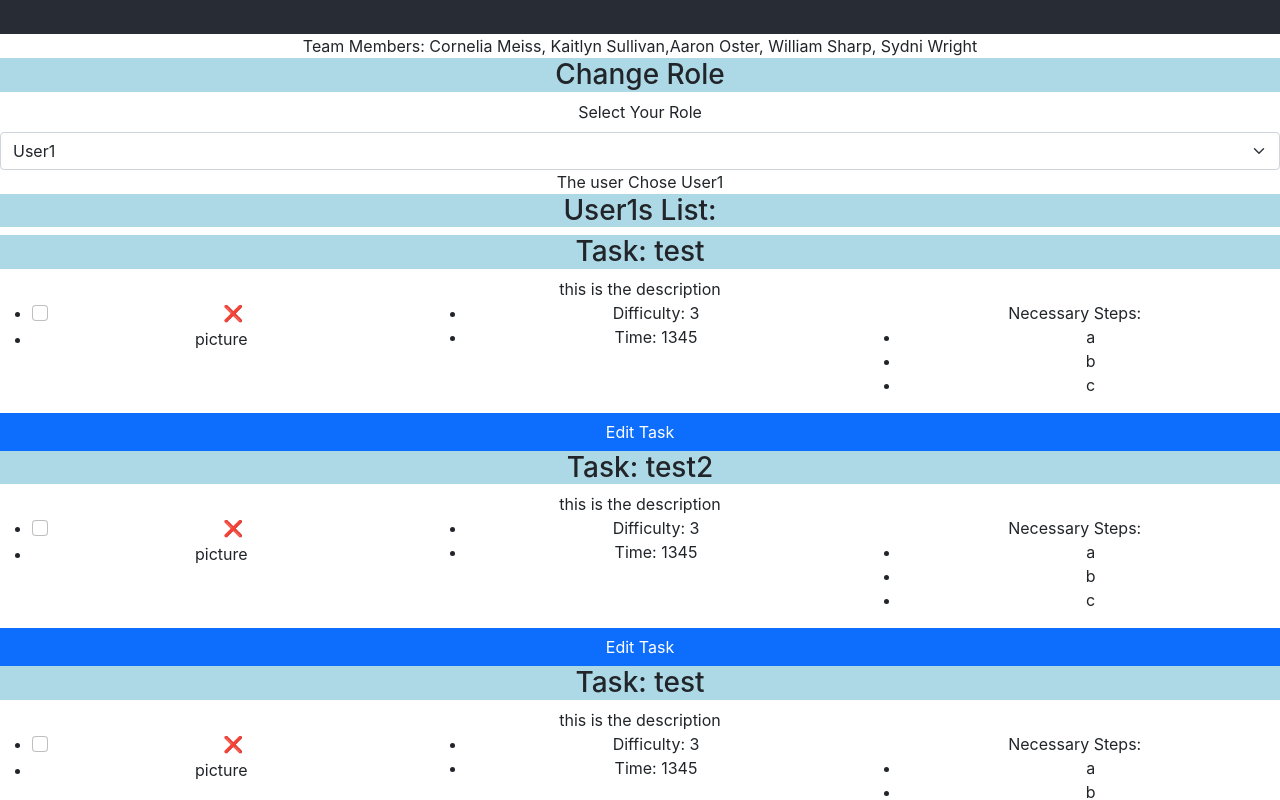
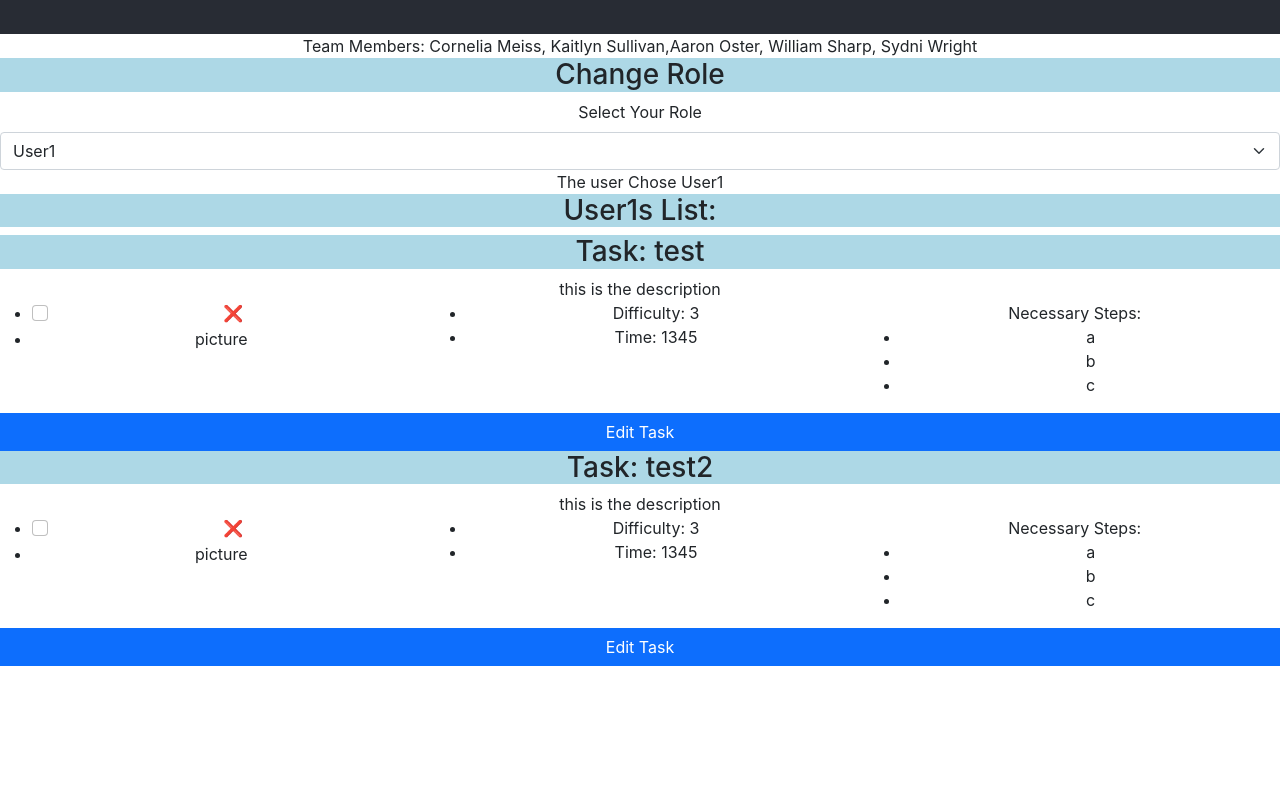
Before and after one commit to cmeiss/team18, a React (Create React App) app: page / in a window 1280 px wide. Shown: the part 286-1086 px from the top of the page. After the commit the page ends 952 px from the top, so only its background shows below. Built offline with nearby package versions, Linux system fonts and the light colour scheme.

Commit message:
deleted old example of using display view

```diff
--- a/src/App.tsx
+++ b/src/App.tsx
@@ -142,28 +142,6 @@ function App(): JSX.Element {
             {/*End of role selection part*/}
 
             <UserList user={role}></UserList>
-
-            {/*  This div statement exists only to test the DisplayTask component
-            and show how it works by displaying the TASK array,
-            This div statement needs to be deleted together with the TASK array
-            when we have our actual tasks arrays and showList components */}
-            {TASK.map((TASK: Task) => (
-                <DisplayTask
-                    key={5}
-                    name={TASK.name}
-                    description={TASK.description}
-                    status={TASK.status}
-                    image={TASK.image}
-                    steps={TASK.steps}
-                    difficulty={TASK.difficulty}
-                    numUsers={TASK.numUsers}
-                    time={TASK.time}
-                    role={role.name}
-                ></DisplayTask>
-            ))}
-            {/* The key is necessary for display task to work,
-                    ideally we should try to have an increasing number to keep track
-                    of the tasks */}
         </div>
     );
 }
```
